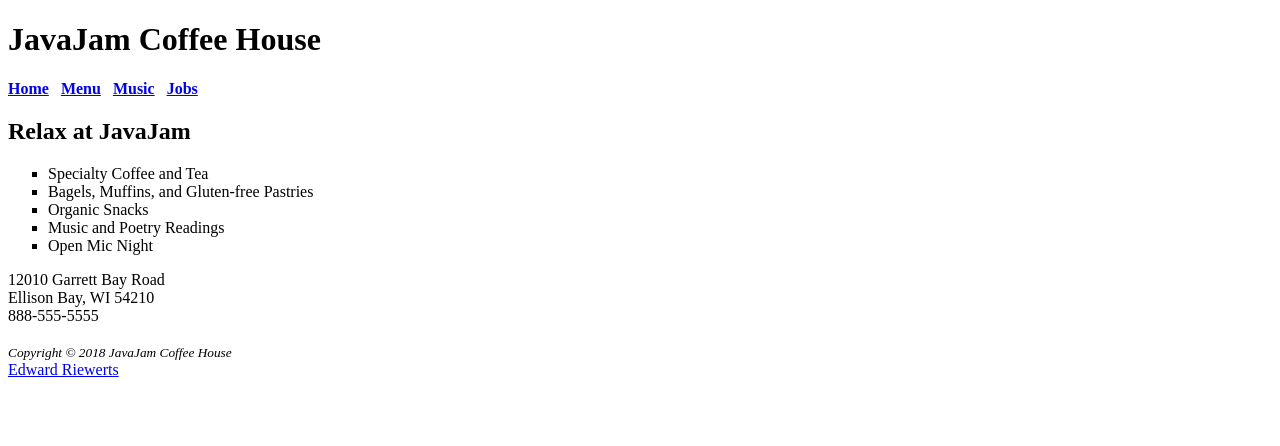
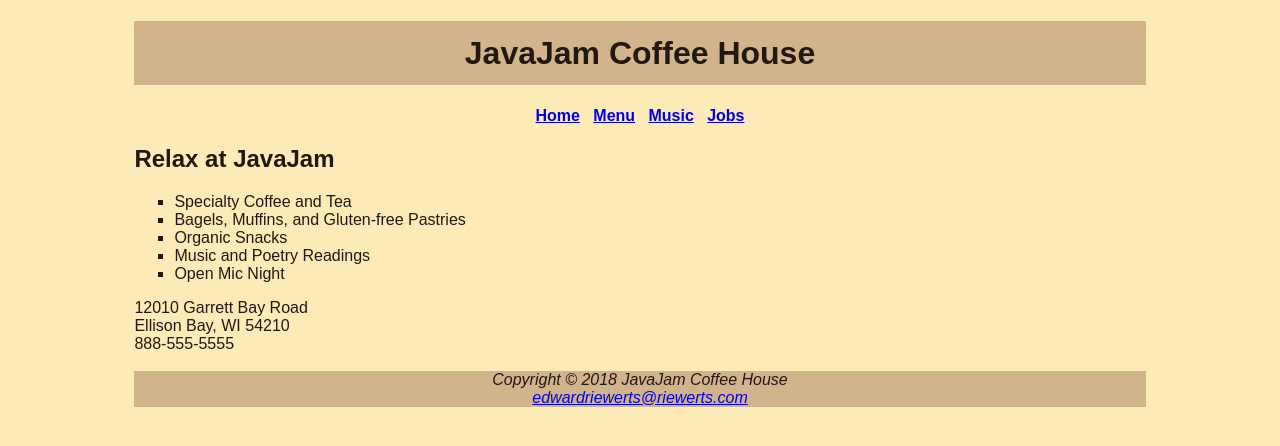
Before and after one commit to eriewerts3/JJCS, a plain HTML site: page index.html in a window 1280 px wide. Drawn offline with Linux system fonts and the light colour scheme.

Commit message:
Chapter 3
Chapter 3

```diff
--- a/index.html
+++ b/index.html
@@ -1,7 +1,7 @@
 <!--Edward Riewerts III
     Filename: index.html
-    Last modified:1/31/2020
-    Supporting Files:
+    Last modified:1/39/2020
+    Supporting Files: javajam.css
 -->
 
 <!DOCTYPE html>
@@ -11,19 +11,19 @@
         <meta charset="utf-8">
         <meta discription = "JavaJam Coffee House offers a delightful selection of coffee">
         <meta keywords = "JavaJam, Coffee, beverages, drinks">
+        <link rel="stylesheet" href="javajam.css"/>
     </head>
 
     <body>
+        <div id="wrapper">
             <header>
                 <h1>JavaJam Coffee House</h1>
             </header>
                 <nav>
-                <b>
                         <a href="index.html">Home</a> &nbsp;
                         <a href="menu.html">Menu</a> &nbsp;
                         <a href="music.html">Music</a> &nbsp;
                         <a href="jobs.html">Jobs</a>
-                </b>
                 </nav>
             <main>
                 <h2>Relax at JavaJam</h2>
@@ -41,8 +41,9 @@
                 </div>
             </main>
             <footer>
-            <small><i>Copyright &copy; 2018 JavaJam Coffee House<br></i></small>
-            <a href="mailto:edwardriewerts@riewerts.com">Edward Riewerts</a>
+                Copyright &copy; 2018 JavaJam Coffee House<br>
+                <a href="mailto:edwardriewerts@riewerts.com">edwardriewerts@riewerts.com</a>
             </footer>
+        </div>
     </body>
 </html>
--- /dev/null
+++ b/javajam.css
@@ -0,0 +1,38 @@
+/* Edward Riewerts III
+    Filename: javajam.css
+    Last modified:1/39/2020
+    Supporting Files:
+*/
+body {
+    background: #fcebb6;
+    color: #221811;
+    font-family: Arial, Helvetica, sans-serif;
+}
+
+header {
+    background-color: #D2B48C;
+    text-align: center;
+}
+
+h1 {
+    line-height: 200%;
+}
+
+nav {
+    font-weight: bold;
+    text-align: center;
+}
+
+footer {
+    background-color: #d2b48c;
+    font-style: .6em;
+    font-style: italic;
+    text-align: center;
+}
+
+#wrapper{
+    width: 80%;
+    margin-left: auto;
+    margin-right: auto;
+
+}
```
Also changed, not shown: menu.html (+7 -8 lines), 1 other file. Lines whose indentation alone changed are shown as unchanged.
